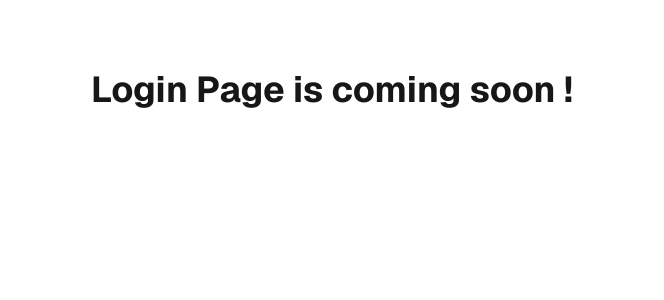
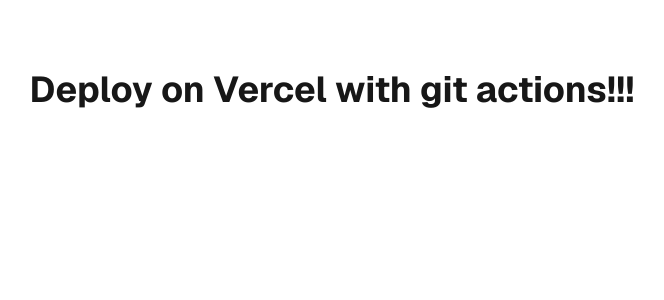
Before and after one commit to Solaris5959/Socs-App, a Next.js app in the folder frontend/: page / in a window 1280 px wide. Shown: the top 300 px of the page, without its empty margins (308-972 px from the left). Built offline with nearby package versions, Linux system fonts and the light colour scheme.

Commit message:
vercel deploy test with git-actions

```diff
--- a/frontend/src/app/page.tsx
+++ b/frontend/src/app/page.tsx
@@ -2,7 +2,7 @@
   return (
     <div className="grid grid-rows-[20px_1fr_20px] items-center justify-items-center min-h-screen p-8 pb-20 gap-16 sm:p-20 font-[family-name:var(--font-geist-sans)]">
       <h1 className="text-4xl font-bold text-center">
-        Login Page is coming soon !
+        Deploy on Vercel with git actions!!!
       </h1>
     </div>
   );
```
